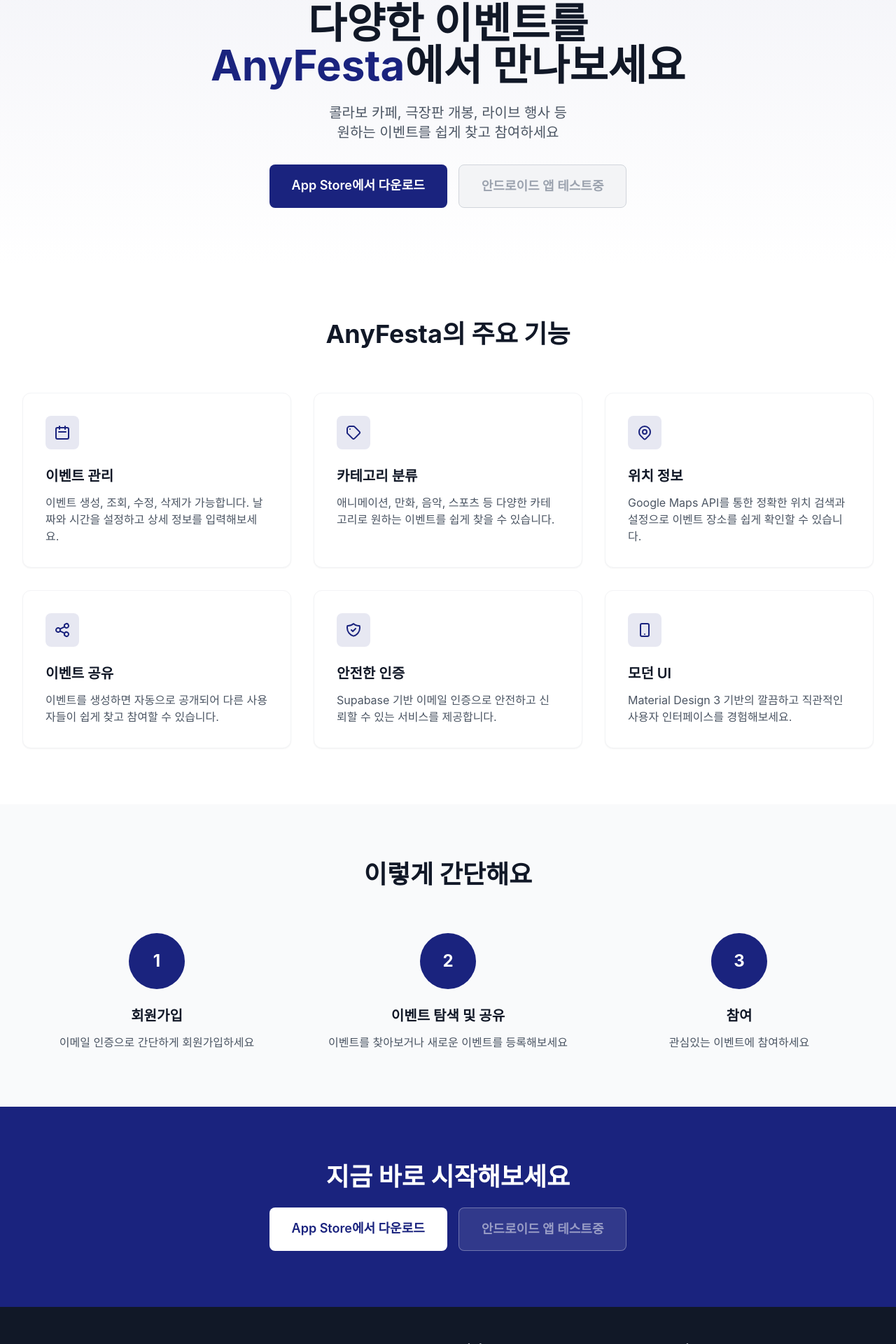
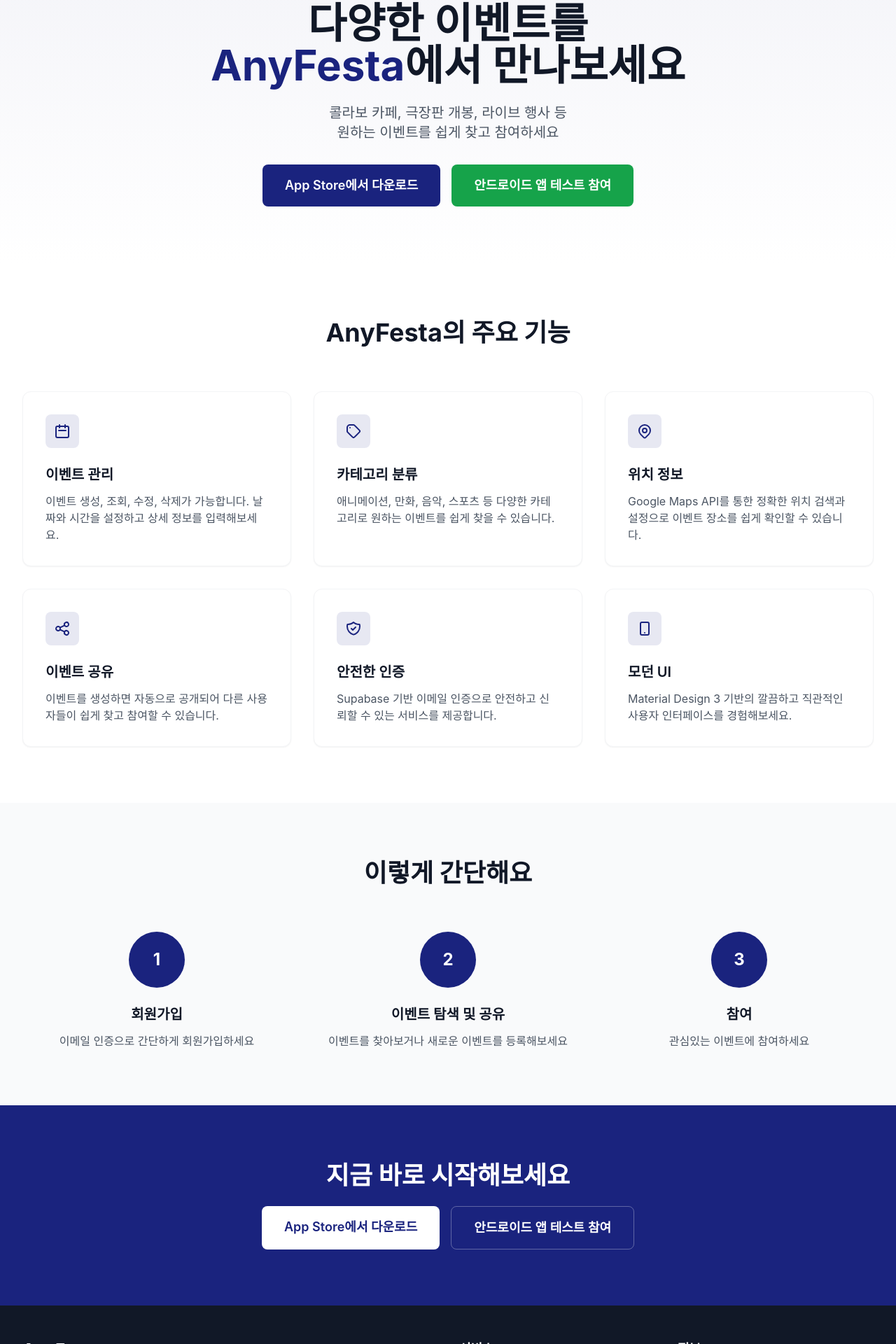
Before and after one commit to subinkr/anyfesta-homepage, a React (Create React App) app: page / in a window 1280 px wide. Shown: the part 142-2062 px from the top of the page at 70% size. Built offline with nearby package versions, Linux system fonts and the light colour scheme; the HTML template or start-up script is replaced by a standard one.

Commit message:
안드로이드 테스트 버튼 활성화 및 Google Play 내부 테스트 링크 추가

```diff
--- a/src/pages/HomePage.tsx
+++ b/src/pages/HomePage.tsx
@@ -24,12 +24,14 @@ const HomePage: React.FC = () => {
               >
                 App Store에서 다운로드
               </a>
-              <button
-                disabled
-                className="border border-gray-300 text-gray-400 px-8 py-4 rounded-lg text-lg font-semibold cursor-not-allowed bg-gray-100"
-              >
-                안드로이드 앱 테스트중
-              </button>
+                          <a
+              href="https://play.google.com/apps/internaltest/4700832596480305863"
+              target="_blank"
+              rel="noopener noreferrer"
+              className="bg-green-600 text-white px-8 py-4 rounded-lg text-lg font-semibold hover:bg-green-700 transition-colors"
+            >
+              안드로이드 앱 테스트 참여
+            </a>
             </div>
           </div>
         </div>
@@ -191,12 +193,14 @@ const HomePage: React.FC = () => {
             >
               App Store에서 다운로드
             </a>
-            <button
-              disabled
-              className="border border-white/30 text-white/50 px-8 py-4 rounded-lg text-lg font-semibold cursor-not-allowed bg-white/10"
+            <a
+              href="https://play.google.com/apps/internaltest/4700832596480305863"
+              target="_blank"
+              rel="noopener noreferrer"
+              className="border border-white/30 text-white px-8 py-4 rounded-lg text-lg font-semibold hover:bg-white/10 transition-colors"
             >
-              안드로이드 앱 테스트중
-            </button>
+              안드로이드 앱 테스트 참여
+            </a>
           </div>
         </div>
       </section>
```
